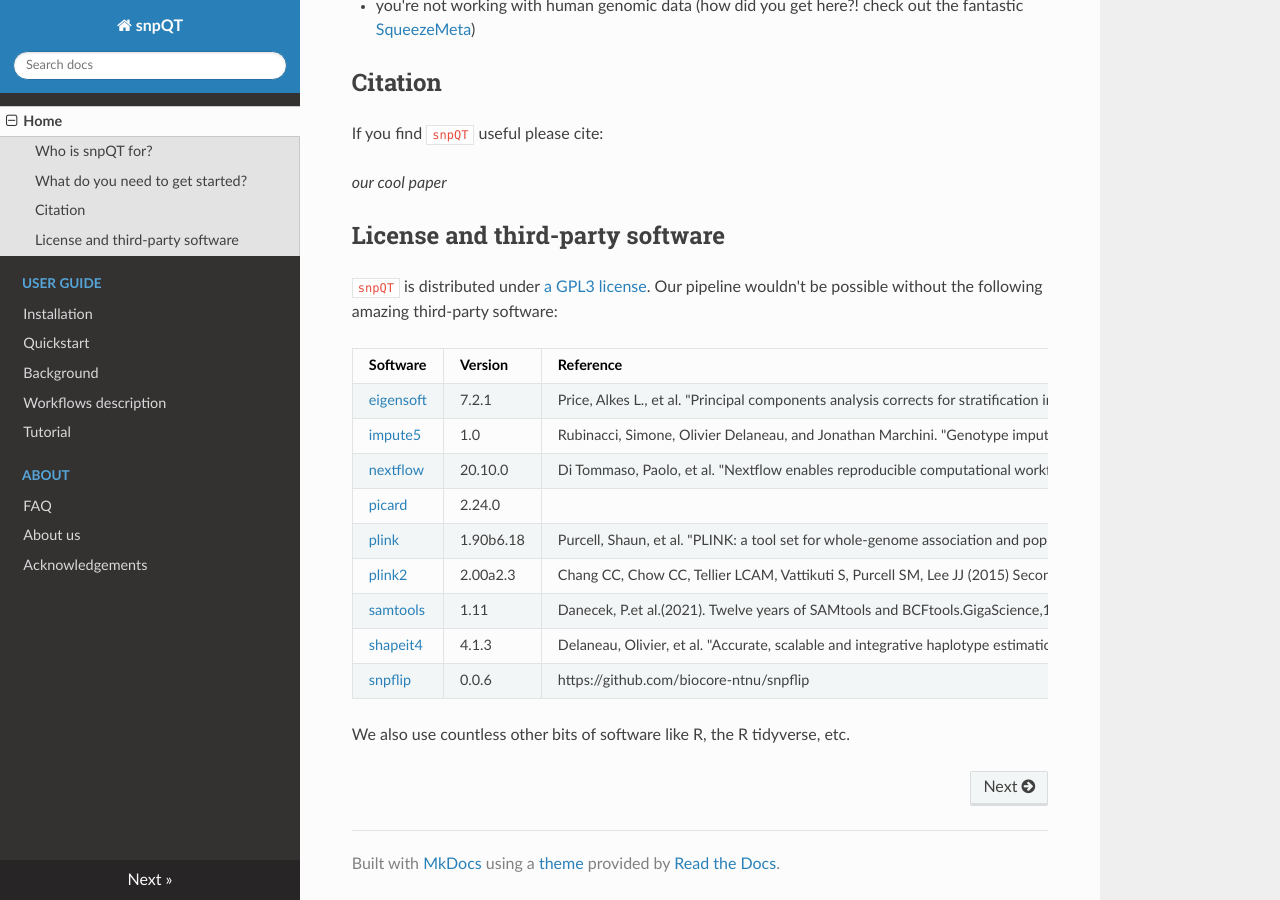
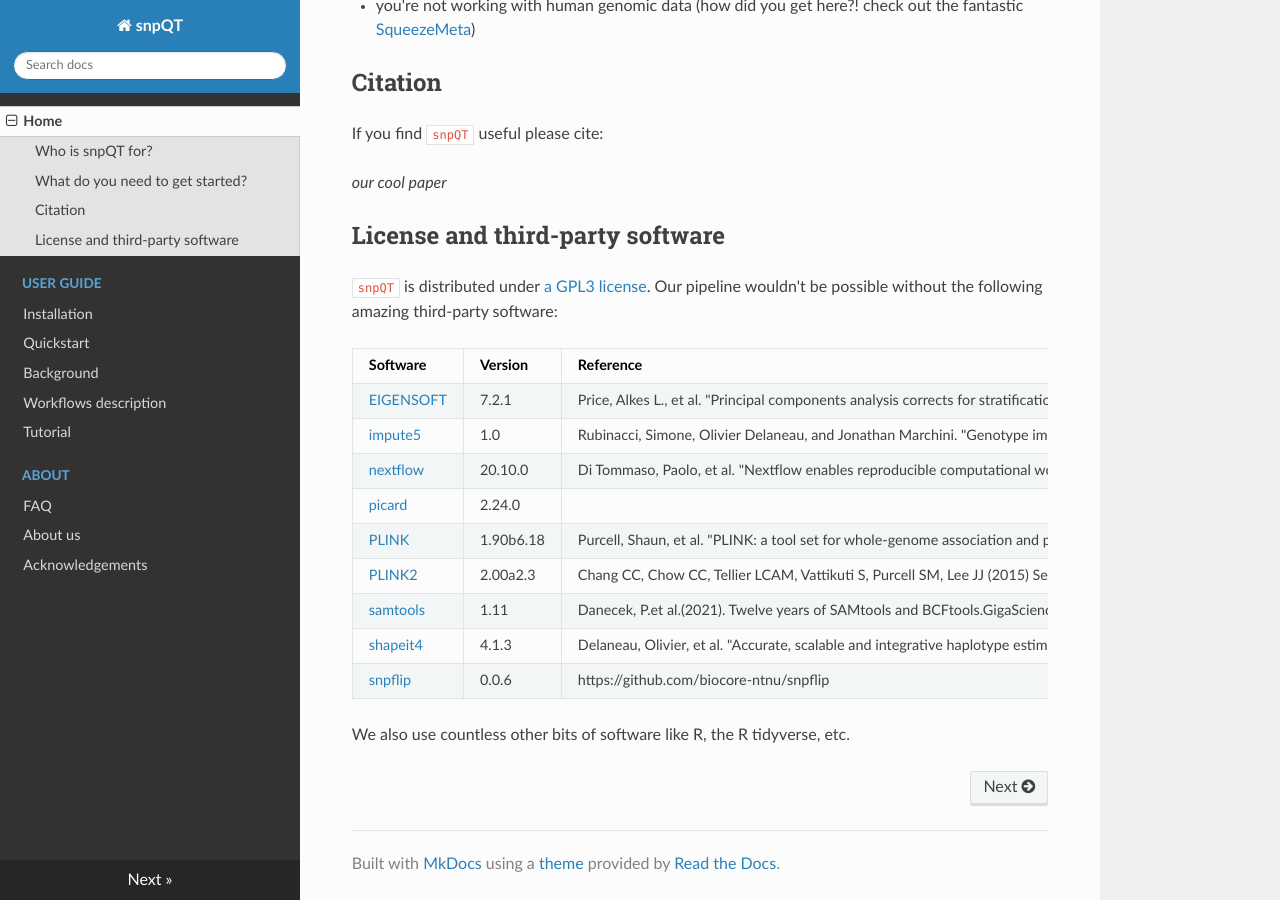
Before and after one commit to nebfield/snpQT, an MkDocs documentation site: the page built from docs/index.md, in a window 1280 px wide and 900 px high, scrolled down 1442 px. Built offline with MkDocs 1.6.1, drawn with Linux system fonts in a browser that asks for light colours; nearby versions of some CDN libraries.

```diff
--- a/docs/index.md
+++ b/docs/index.md
@@ -57,12 +57,12 @@ _our cool paper_
 
 | Software                                                        | Version   | Reference                                                                                                                                                                   | License            |
 |-----------------------------------------------------------------|-----------|-----------------------------------------------------------------------------------------------------------------------------------------------------------------------------|--------------------|
-| [eigensoft](https://www.hsph.harvard.edu/alkes-price/software/) | 7.2.1     | Price, Alkes L., et al. "Principal components analysis corrects for stratification in genome-wide association studies." Nature genetics 38.8 (2006): 904-909.               | Custom open source |
+| [EIGENSOFT](https://www.hsph.harvard.edu/alkes-price/software/) | 7.2.1     | Price, Alkes L., et al. "Principal components analysis corrects for stratification in genome-wide association studies." Nature genetics 38.8 (2006): 904-909.               | Custom open source |
 | [impute5](https://jmarchini.org/impute5/)                       | 1.0       | Rubinacci, Simone, Olivier Delaneau, and Jonathan Marchini. "Genotype imputation using the positional burrows wheeler transform." PLoS Genetics 16.11 (2020): e1009049.APA  | Academic use only  |
 | [nextflow](https://nextflow.io)                                 | 20.10.0   | Di Tommaso, Paolo, et al. "Nextflow enables reproducible computational workflows." Nature biotechnology 35.4 (2017): 316-319.                                               | GPL3               |
 | [picard](https://broadinstitute.github.io/picard/)              | 2.24.0    |                                                                                                                                                                             | MIT                |
-| [plink](https://www.cog-genomics.org/plink/1.9/)                | 1.90b6.18 | Purcell, Shaun, et al. "PLINK: a tool set for whole-genome association and population-based linkage analyses." The American journal of human genetics 81.3 (2007): 559-575. | GPL3               |
-| [plink2](https://www.cog-genomics.org/plink/2.0/)               | 2.00a2.3  | Chang CC, Chow CC, Tellier LCAM, Vattikuti S, Purcell SM, Lee JJ (2015) Second-generation PLINK: rising to the challenge of larger and richer datasets. GigaScience, 4.     | GPL3               |
+| [PLINK](https://www.cog-genomics.org/plink/1.9/)                | 1.90b6.18 | Purcell, Shaun, et al. "PLINK: a tool set for whole-genome association and population-based linkage analyses." The American journal of human genetics 81.3 (2007): 559-575. | GPL3               |
+| [PLINK2](https://www.cog-genomics.org/plink/2.0/)               | 2.00a2.3  | Chang CC, Chow CC, Tellier LCAM, Vattikuti S, Purcell SM, Lee JJ (2015) Second-generation PLINK: rising to the challenge of larger and richer datasets. GigaScience, 4.     | GPL3               |
 | [samtools](https://samtools.github.io)                          | 1.11      | Danecek,  P.et al.(2021).   Twelve  years  of  SAMtools  and  BCFtools.GigaScience,10(2), 1–4                                                                                                                                                                           | MIT                |
 | [shapeit4](https://odelaneau.github.io/shapeit4/)               | 4.1.3     | Delaneau, Olivier, et al. "Accurate, scalable and integrative haplotype estimation." Nature communications 10.1 (2019): 1-10.                                               | MIT                |
 | [snpflip](https://github.com/biocore-ntnu/snpflip)              | 0.0.6     |  https://github.com/biocore-ntnu/snpflip                                                                                                                                                                           | MIT                |
```
